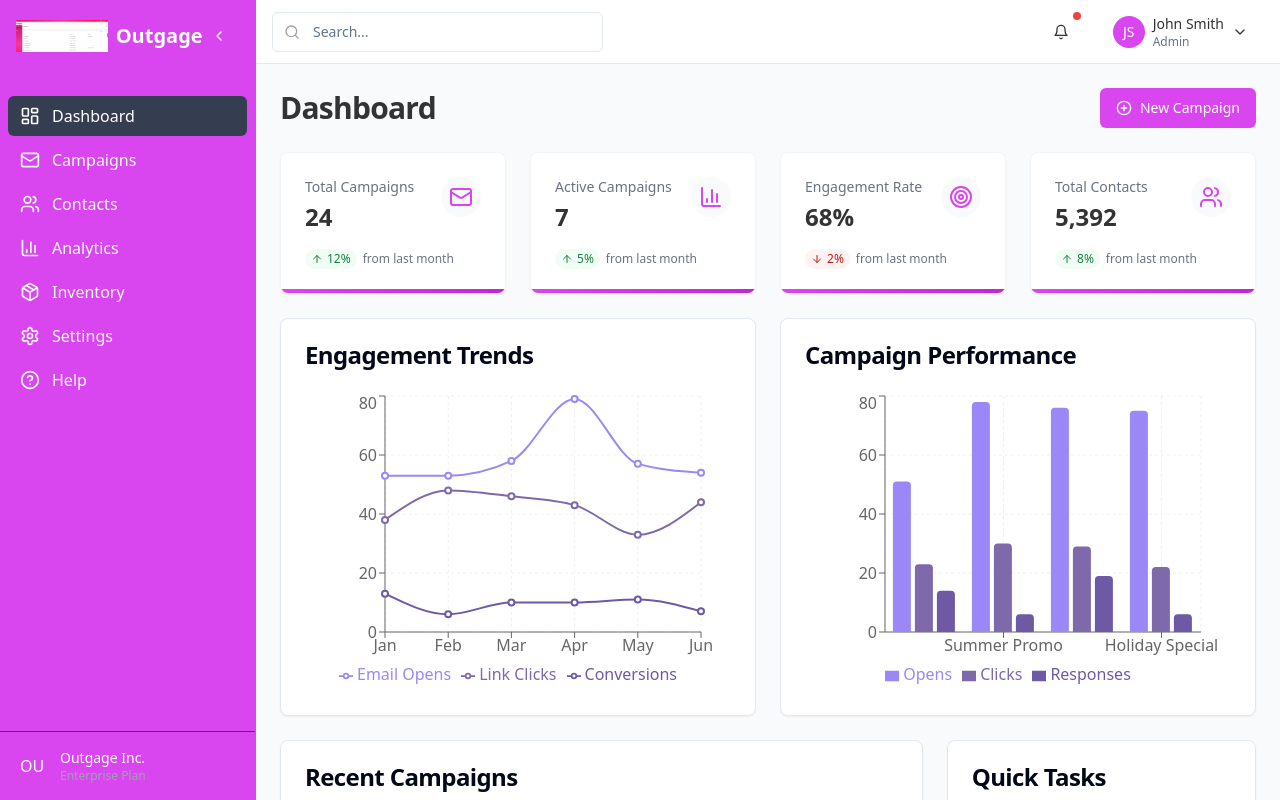
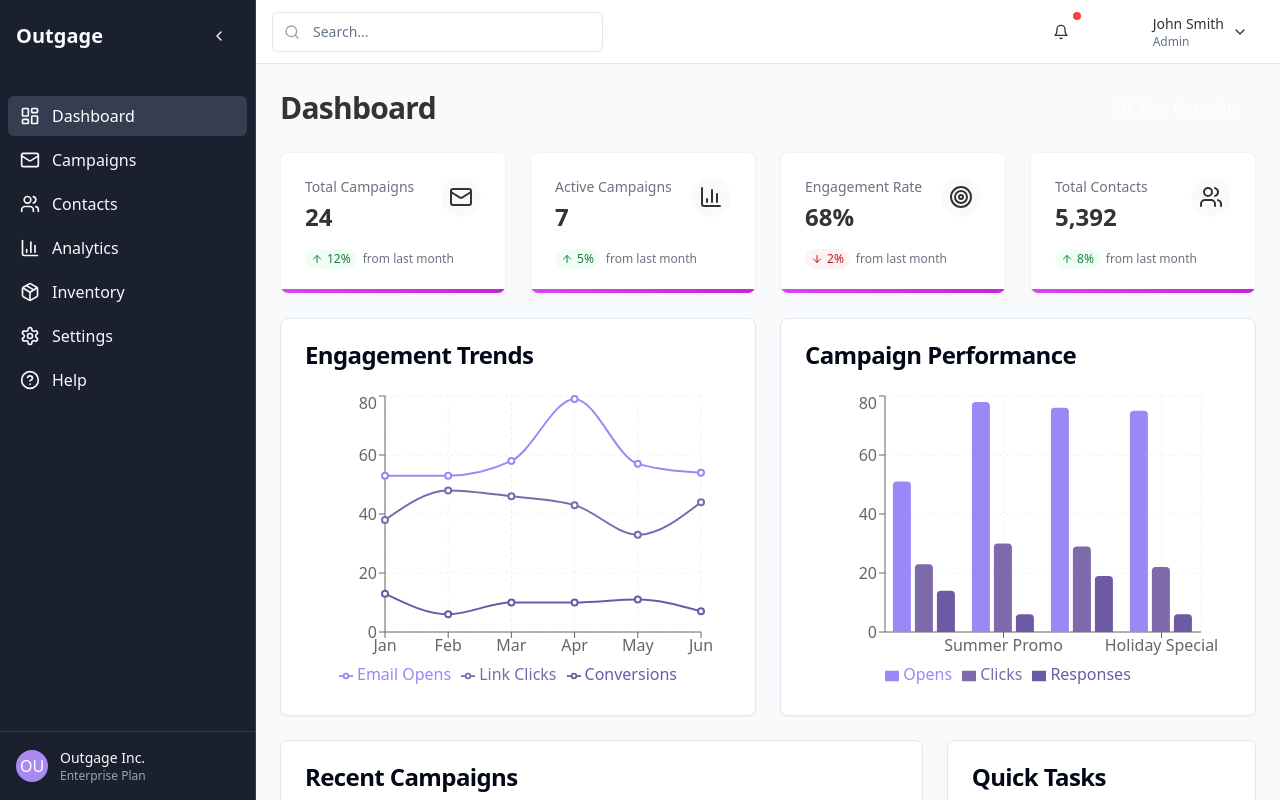
Before and after one commit to eran-outgage/outgage-command-center, a React (Vite) app: page / in a window 1280 px wide. Built offline with nearby package versions, Linux system fonts and the light colour scheme.

Commit message:
Revert to old design
Reverts the changes made to the design, returning to the previous version.

```diff
--- a/src/components/layout/Sidebar.tsx
+++ b/src/components/layout/Sidebar.tsx
@@ -1,3 +1,4 @@
+
 import { useState } from "react";
 import { NavLink } from "react-router-dom";
 import {
@@ -58,25 +59,20 @@ const Sidebar = () => {
   return (
     <aside
       className={cn(
-        "h-screen bg-[#D946EF] transition-all duration-300 border-r border-[#D946EF] flex flex-col",
+        "h-screen bg-sidebar transition-all duration-300 border-r border-sidebar-border flex flex-col",
         collapsed ? "w-16" : "w-64"
       )}
     >
       <div className="flex items-center justify-between p-4">
         {!collapsed && (
           <div className="flex items-center">
-            <img
-              src="/lovable-uploads/7b9ff8e0-fd3d-4cc8-b1b1-16439f04d5de.png"
-              alt="Outgage Logo"
-              className="h-8 mr-2"
-            />
-            <span className="text-white font-bold text-xl">Outgage</span>
+            <span className="text-sidebar-foreground font-bold text-xl">Outgage</span>
           </div>
         )}
         <Button
           variant="ghost"
           size="icon"
-          className="text-white hover:bg-[#D946EF]/80"
+          className="text-sidebar-foreground hover:bg-sidebar-accent"
           onClick={() => setCollapsed(!collapsed)}
         >
           {collapsed ? (
@@ -115,12 +111,12 @@ const Sidebar = () => {
           "flex items-center gap-3",
           collapsed ? "justify-center" : ""
         )}>
-          <div className="h-8 w-8 rounded-full bg-outgage-purple flex items-center justify-center text-white font-medium">
+          <div className="h-8 w-8 rounded-full bg-sidebar-primary flex items-center justify-center text-white font-medium">
             OU
           </div>
           {!collapsed && (
             <div>
-              <p className="text-sm text-white font-medium">Outgage Inc.</p>
+              <p className="text-sm text-sidebar-foreground font-medium">Outgage Inc.</p>
               <p className="text-xs text-gray-400">Enterprise Plan</p>
             </div>
           )}
--- a/src/index.css
+++ b/src/index.css
@@ -1,3 +1,4 @@
+
 @tailwind base;
 @tailwind components;
 @tailwind utilities;
@@ -42,9 +43,6 @@
     --sidebar-accent-foreground: 210 40% 98%;
     --sidebar-border: 223 20% 26%;
     --sidebar-ring: 258 79% 74%;
-
-    --primary-color: 325 78% 56%;
-    --secondary-color: 330 100% 80%;
   }
 
   .dark {
@@ -94,7 +92,7 @@
 
 .metric-card::before {
   content: '';
-  @apply absolute bottom-0 left-0 w-full h-1 bg-gradient-to-r from-outgage-purple to-outgage-purple-dark;
+  @apply absolute bottom-0 left-0 w-full h-1 bg-gradient-to-r from-[#D946EF] to-[#C026D3];
 }
 
 .chart-container {
--- a/tailwind.config.ts
+++ b/tailwind.config.ts
@@ -1,4 +1,3 @@
-
 import type { Config } from "tailwindcss";
 
 export default {
@@ -67,9 +66,7 @@ export default {
 					primary: '#D946EF',
 					secondary: '#FF6BCD',
 					background: '#FFF0F5',
-					text: '#333333',
-					purple: '#D946EF',        // Adding the purple color
-					'purple-dark': '#C026D3'  // Adding a darker variant
+					text: '#333333'
 				}
 			},
 			borderRadius: {
```
